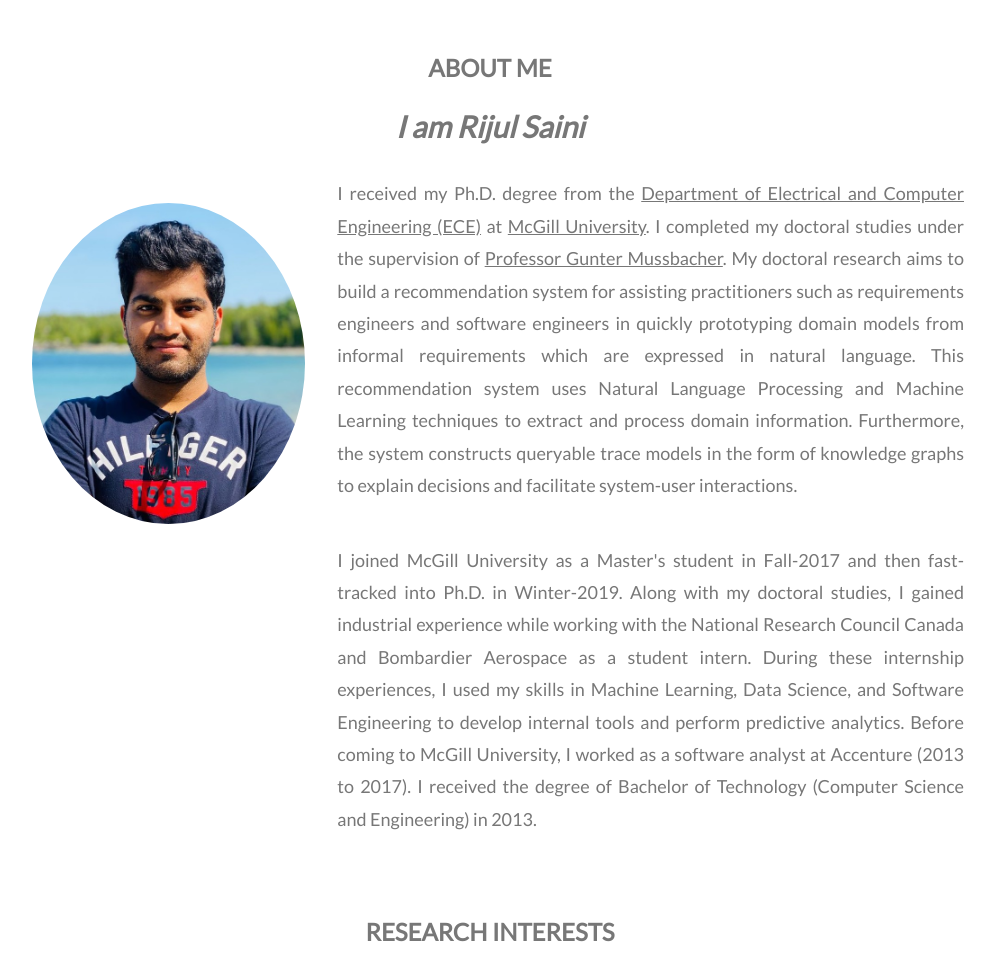
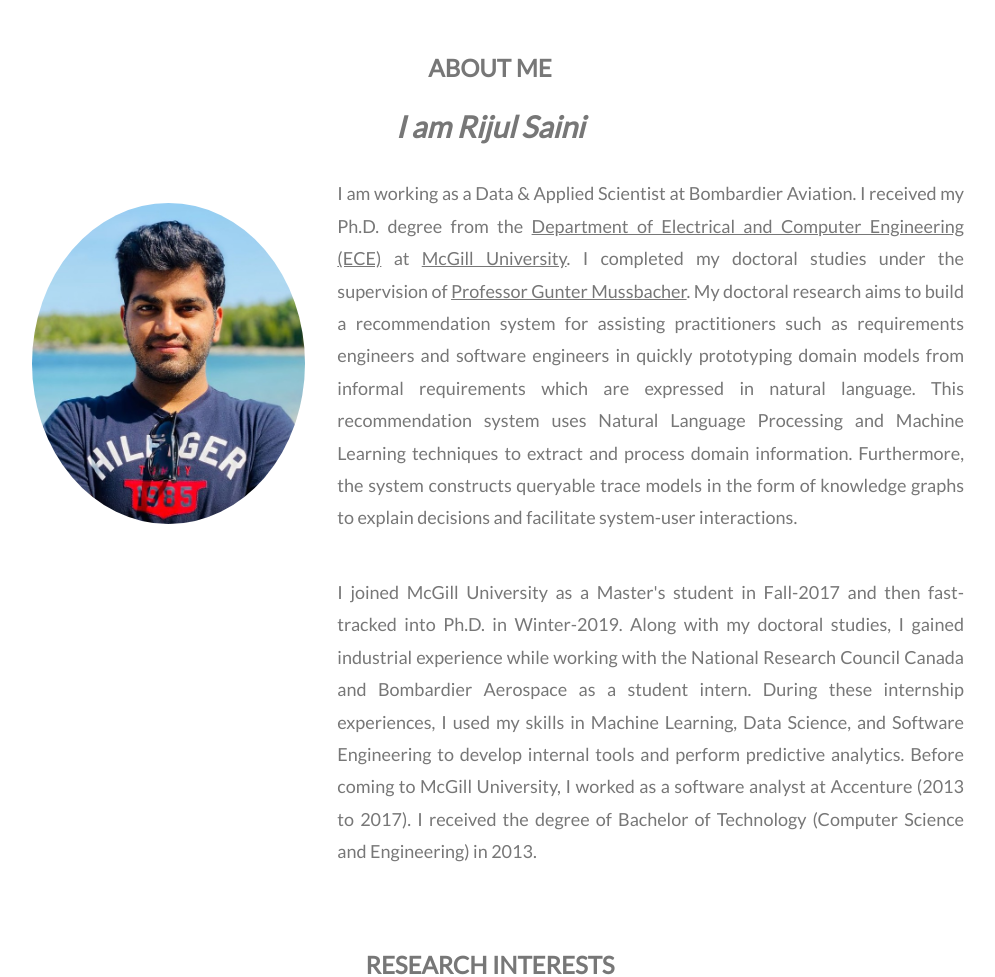
Before and after one commit to sainirijul/web-profile, a plain HTML site: page index.html in a window 1280 px wide. Shown: the part 874-1851 px from the top of the page, without its empty margins (150-1145 px from the left). Drawn offline with nearby package versions, Linux system fonts and the light colour scheme.

Commit message:
updating resume

```diff
--- a/index.html
+++ b/index.html
@@ -111,7 +111,7 @@
       </div>
 
       <div class="w3-col m8 w3-padding-small" style="text-align:justify">
-        <h5>I received my Ph.D. degree from the <a href="https://www.mcgill.ca/ece/">Department of Electrical and Computer Engineering (ECE)</a> at <a href="https://www.mcgill.ca/">McGill University</a>. I completed my doctoral studies
+        <h5>I am working as a Data & Applied Scientist at Bombardier Aviation. I received my Ph.D. degree from the <a href="https://www.mcgill.ca/ece/">Department of Electrical and Computer Engineering (ECE)</a> at <a href="https://www.mcgill.ca/">McGill University</a>. I completed my doctoral studies
           under the supervision of <a href="http://www.ece.mcgill.ca/~gmussb1/index.htm">Professor Gunter
             Mussbacher</a>. My doctoral research aims to build a recommendation system for assisting practitioners such as requirements
             engineers and software engineers in quickly prototyping domain models from informal requirements which are expressed in natural language. This recommendation system uses
```
Also changed, not shown: 1 other file.
